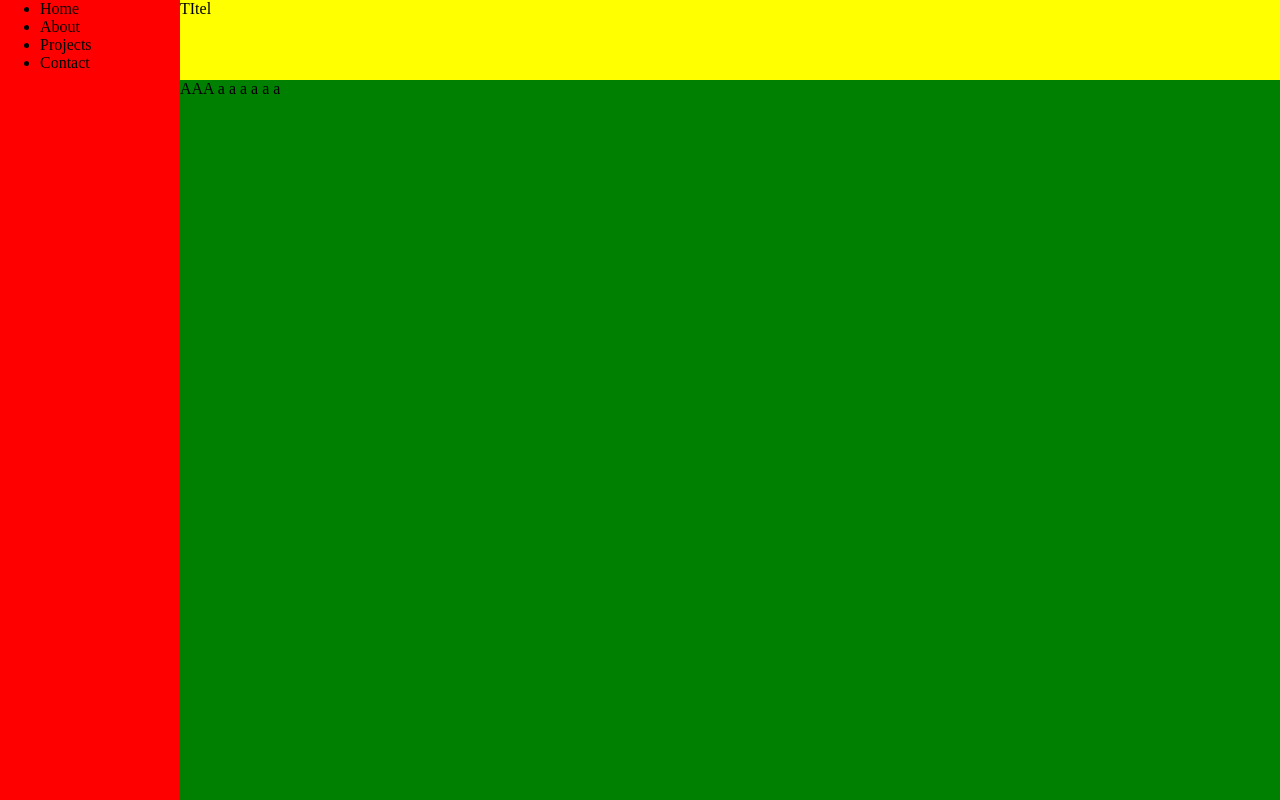
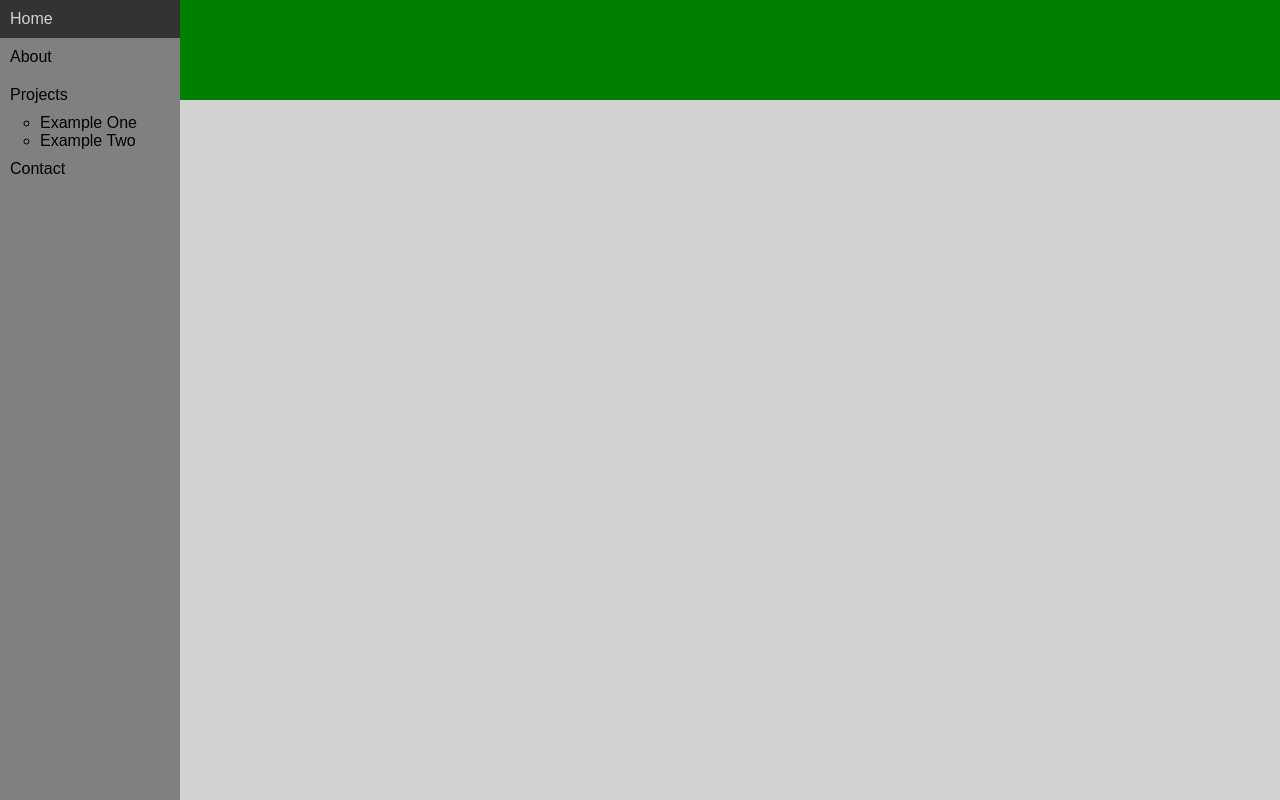
Before and after one commit to calebstride/personal-site-generator, a plain HTML site: page index.html in a window 1280 px wide. Shown: the top 800 px of the page. Drawn offline with Linux system fonts and the light colour scheme.

Commit message:
Add more html to layout page and rethink design

```diff
--- a/index.html
+++ b/index.html
@@ -20,15 +20,13 @@
 
     <!--
 
-        Keep a list of the files in that directory. {about: ["/about"], projects: ["/proj/minecraft", "/proj/poo"]}
-
-        The nav has the top levels defined (about,projects,contact).
-
-        When you click on one of the top levels call function to create a tab for each page defined from the above list. (can do this before user clicks on section).
+        Define the page name within an attribute on the page in the nav bar
 
         Then when the user clicks on the specific page get that html content for the page via ajax and put it in the content
 
         When the user clicks on a different page then remove the content and replace it with the new page's content
+
+        Add current page and/or location in localstorage
     -->
 
 <body>
@@ -36,152 +34,33 @@
 
 
         <nav id="sideBar">
-            <ul>
-                <li>Home</li>
-                <li>About</li>
-                <li>Projects</li>
-                <li>Contact</li>
+            <ul id="mainNavBar">
+                <li class="canToggle"><div>Home</div></li>
+                <li class="canToggle"><div>About</div></li>
+                <li>
+                    <div>Projects</div>
+                    <ul class="dropDownContent" id="projectsDropDown">
+                        <li class="dropDownItem"><div>Example One</div></li>
+                        <li class="dropDownItem"><div>Example Two</div></li>
+                    </ul>
+                </li>
+                <li class="canToggle"><div>Contact</div></li>
             </ul>
         </nav>
 
 
-        <div id="pageContent">
-            <div id="pageTitle">
-                TItel
-            </div>
-
-            <div id="dynamicContent">
-                AAA
+        <div id="b_menu" onclick="ContentCreator.expandMenu('main_nav')">
+            <div class="b_men"></div>
+            <div class="b_men"></div>
+            <div class="b_men"></div>
+        </div>
 
 
+        <div id="sideBarPush">
+        </div>
 
-
-
-
-
-
-
-
-                a
-
-
-
-
-
-
-
-
-                a
-
-
-
-
-
-
-
-
-
-
-
-
-
-
-
-
-                a
-
-
-
-
-
-
-
-
-
-
-
-
-
-
-
-
-
-
-                a
-
-
-
-
-
-
-
-
-
-
-
-
-
-
-
-
-
-
-
-
-
-
-                a
-
-
-
-
-
-
-
-
-
-
-
-
-
-
-
-
-
-
-
-
-
-
-
-
-
-
-
-
-
-                a
-
-
-
-
-
-
-
-
-
-
-                <br>
-
-                <br>
-                <br>
-                <br><br><br><br><br><br><br><br><br><br><br><br><br><br><br><br><br><br><br><br><br><br><br><br><br><br><br><br><br><br><br><br><br><br><br><br><br>
-                <br><br><br><br><br><br><br><br><br><br><br><br><br><br><br><br><br><br><br><br><br><br><br><br><br><br><br><br><br><br><br><br><br><br><br><br><br><br>
-                <br><br><br><br><br><br><br><br><br><br><br><br><br><br><br><br><br><br><br><br><br><br><br><br><br><br><br>
-                <br><br><br><br><br><br><br><br><br><br><br><br><br><br><br><br><br><br><br><br><br><br><br><br><br><br><br><br><br><br><br><br><br>
-                <br><br><br><br><br><br><br><br><br><br><br><br><br><br><br><br><br><br><br><br><br><br><br><br><br><br><br><br><br><br><br><br><br><br><br>
-                <br><br><br><br><br><br><br><br><br><br><br><br><br><br><br><br><br><br><br><br><br><br><br><br><br><br><br><br><br><br><br><br><br><br><br><br><br><br>
-                <br><br><br><br><br><br><br><br><br><br><br><br><br><br><br><br><br><br><br><br><br><br><br><br><br><br><br><br><br>
+        <div id="pageContent">
+            <div id="dynamicContent">
 
 
             </div>
--- a/styles/main.css
+++ b/styles/main.css
@@ -5,19 +5,13 @@ html, body {
     position: relative;
     height: auto;
     min-height: 100%;
-}
-
-#sideBar ul {
-    margin: 0px;
-}
-
-#sideBar ul li {
-    cursor: pointer;
+    font-family: Arial, Helvetica, sans-serif;
+    color: black;
+    background-color: #d2d2d2;
 }
 
 #sideBar {
-    background-color: red;
-    width: 180px;
+    background-color: #808080;
     height: 100%;
     margin: 0px;
     float: left;
@@ -26,18 +20,72 @@ html, body {
     z-index: 1000;
 }
 
-#pageContent {
-    height: 100%;
-    background-color: blue;
-    padding-left: 180px;
+#sideBar, #sideBarPush {
+    width: 180px;
 }
 
-#pageTitle {
-    height: 80px;
-    background-color: yellow;
+#sideBarPush {
+    height: 180px;
+    float: left;
+}
+
+#sideBar #mainNavBar {
+    list-style-type: none;
+    margin: 0;
+    padding: 0;
+}
+
+#sideBar #mainNavBar > li > div {
+    display: block;
+    padding: 10px 0px 10px 10px;
+}
+
+#sideBar #mainNavBar > li > div:hover {
+    cursor: pointer;
+    background-color: #333333;
+    color: #d2d2d2;
 }
 
 #dynamicContent {
-    height: auto;
+    height: 100px;
     background-color: green;
 }
+
+#b_menu {
+    display: none;
+}
+
+@media screen and (max-width: 600px) {
+    #b_menu {
+        margin-right: 100%;
+        margin-left: 4px;
+        margin-top: 8px;
+        margin-bottom: 8px;
+        display: block;
+        width: fit-content;
+    }
+
+    .b_men {
+        width: 35px;
+        height: 5px;
+        background-color: #333333;
+        margin: 6px 0;
+    }
+
+    #sideBar, #sideBarPush {
+        display: none;
+    }
+
+    #pageContent {
+        display: block;
+    }
+}
+
+@media screen and (min-width: 600px) {
+
+    #pageContent {
+        height: fit-content;
+        overflow: hidden;
+    }
+
+}
```
Also changed, not shown: scripts/ContentTools.js (added, +40 -0 lines), scripts/SimpleAjax.js (added, +37 -0 lines).
